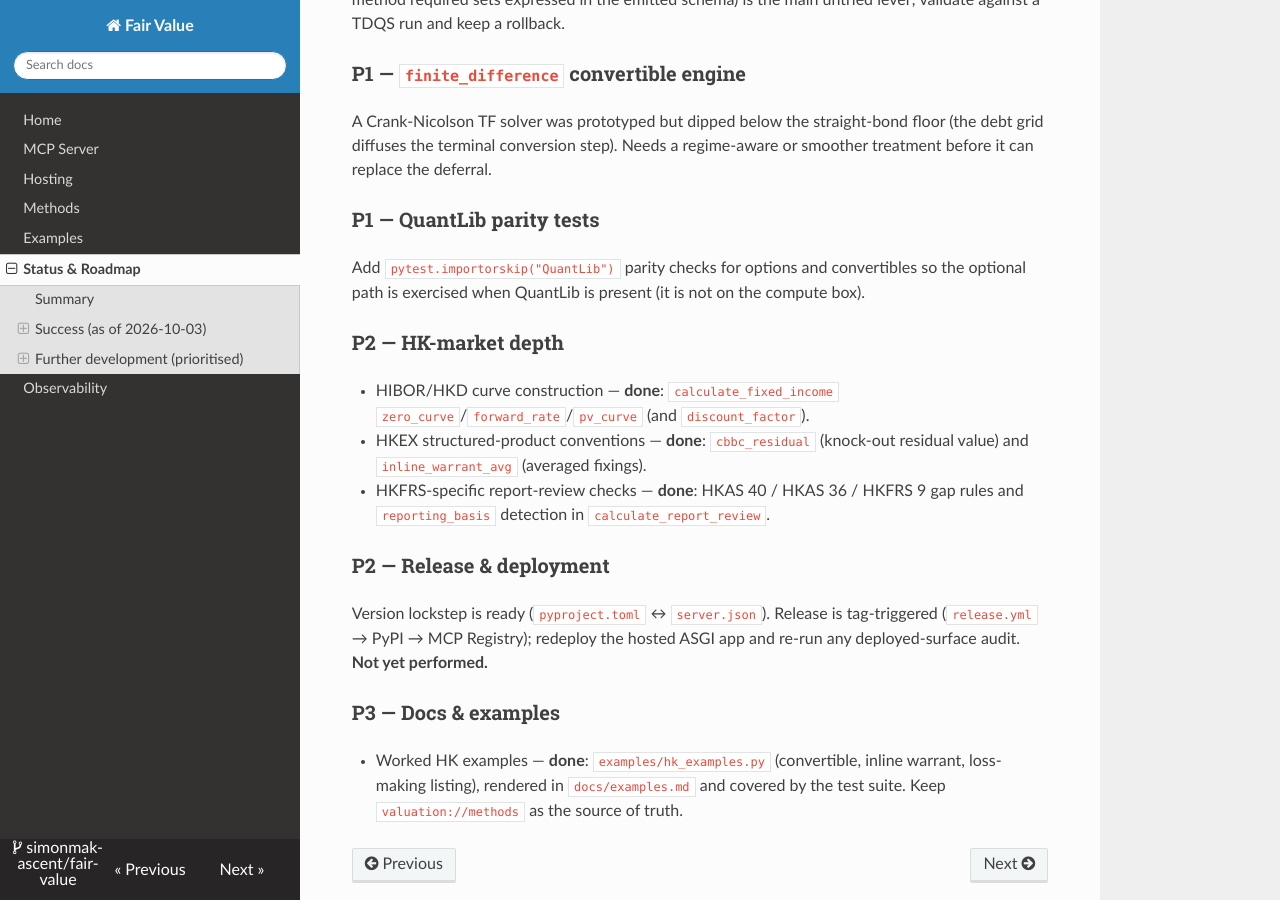
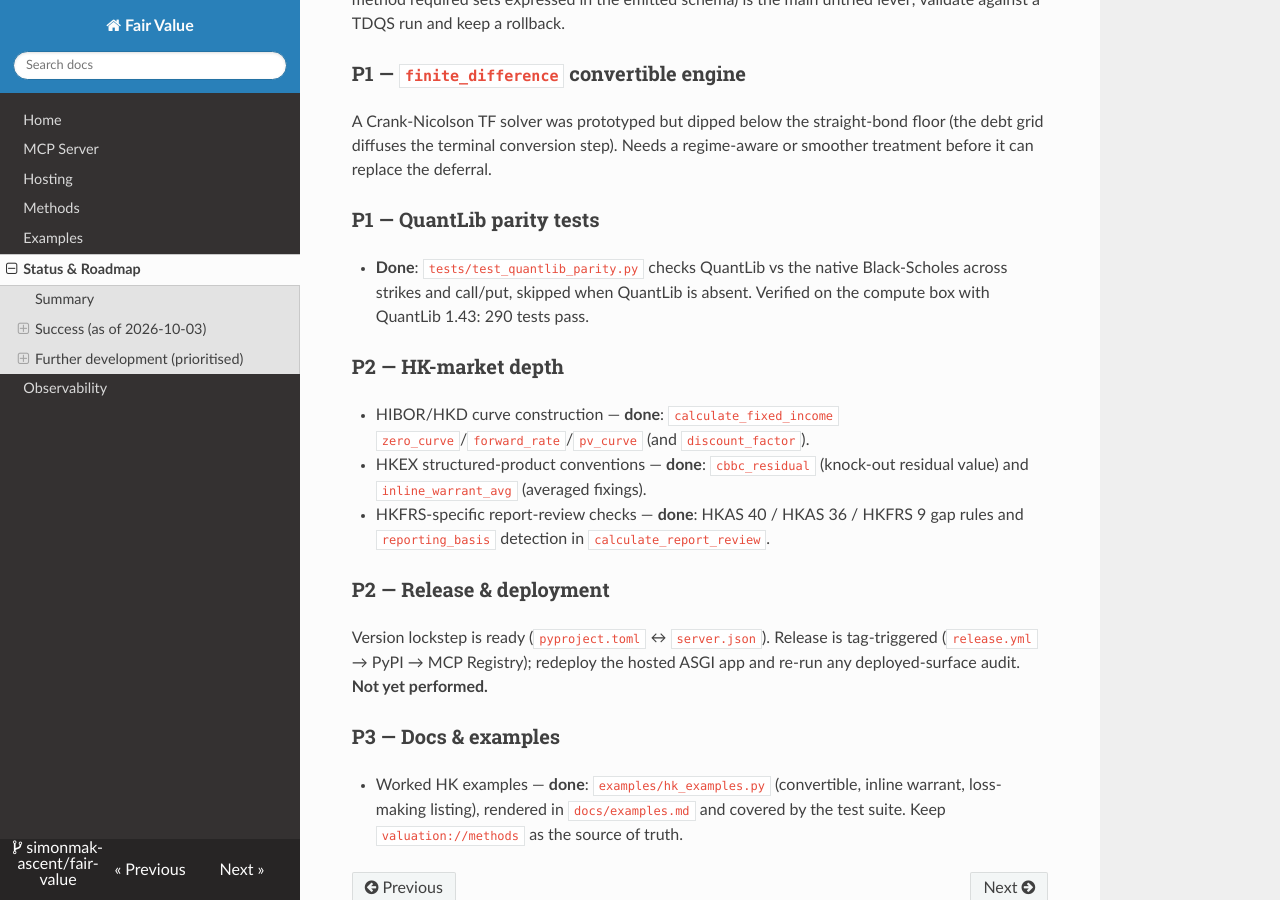
Before and after one commit to simonmak-ascent/fair-value, an MkDocs documentation site: the page built from docs/status.md, in a window 1280 px wide and 900 px high, scrolled down 1461 px. Built offline with MkDocs 1.6.1, drawn with Linux system fonts in a browser that asks for light colours; nearby versions of some CDN libraries; some of the changed text lies outside the part shown.

Commit message:
test(derivatives): QuantLib parity checks for the optional backend
Add tests/test_quantlib_parity.py (QuantLib vs native Black-Scholes across
strikes and call/put), skipped when QuantLib is absent. Verified on the compute
box with QuantLib 1.43: 290 tests pass, no regressions with the optional path
active.

```diff
--- a/docs/status.md
+++ b/docs/status.md
@@ -15,7 +15,7 @@ and IFRS. The previous sibling-delegation model was retired.
 | Tools / methods | 16 tools, 129 methods |
 | Implemented | 127/129 (2 deferred: `finite_difference`, `quantlib`) |
 | Lint / types | ruff clean; mypy clean (17 files) |
-| Tests | 284 passed, 2 skipped |
+| Tests | 284 passed, 2 skipped (CI, no QuantLib); 290 passed with QuantLib |
 | Conformance | `16 tools; 127/129 implemented, 2 explicitly deferred` |
 | TDQS overall | **~4.4–4.5 A** (was 3.6 A) |
 | TDQS mean tool | **4.7** (min 4.3) |
@@ -61,9 +61,9 @@ floor (the debt grid diffuses the terminal conversion step). Needs a
 regime-aware or smoother treatment before it can replace the deferral.
 
 ### P1 — QuantLib parity tests
-Add `pytest.importorskip("QuantLib")` parity checks for options and convertibles
-so the optional path is exercised when QuantLib is present (it is not on the
-compute box).
+- **Done**: `tests/test_quantlib_parity.py` checks QuantLib vs the native
+  Black-Scholes across strikes and call/put, skipped when QuantLib is absent.
+  Verified on the compute box with QuantLib 1.43: 290 tests pass.
 
 ### P2 — HK-market depth
 - HIBOR/HKD curve construction — **done**: `calculate_fixed_income`
```
Also changed, not shown: 1 other file.
